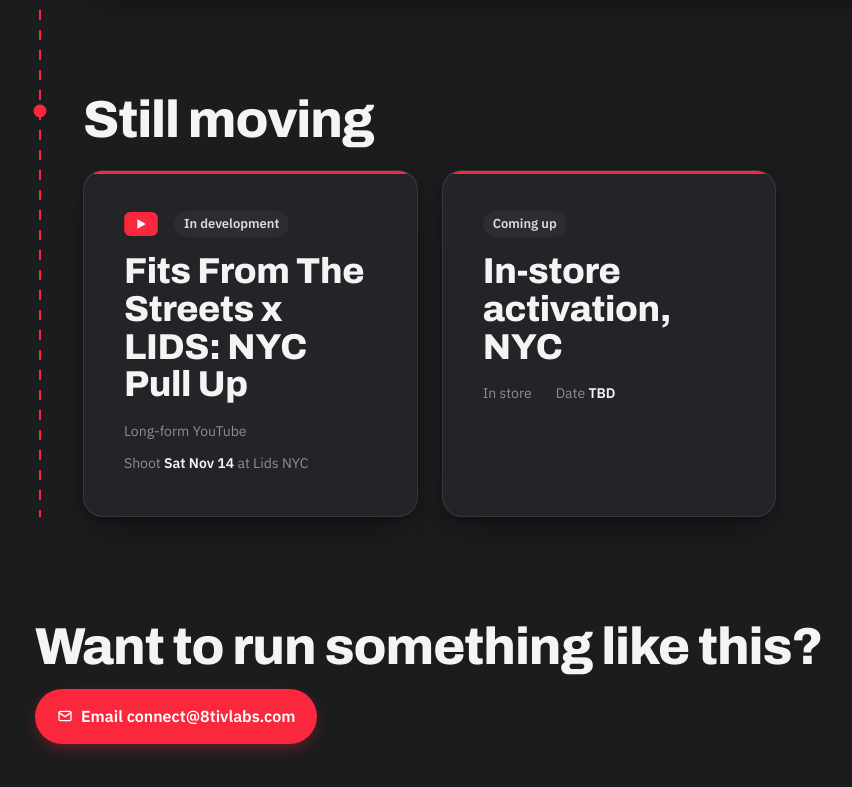
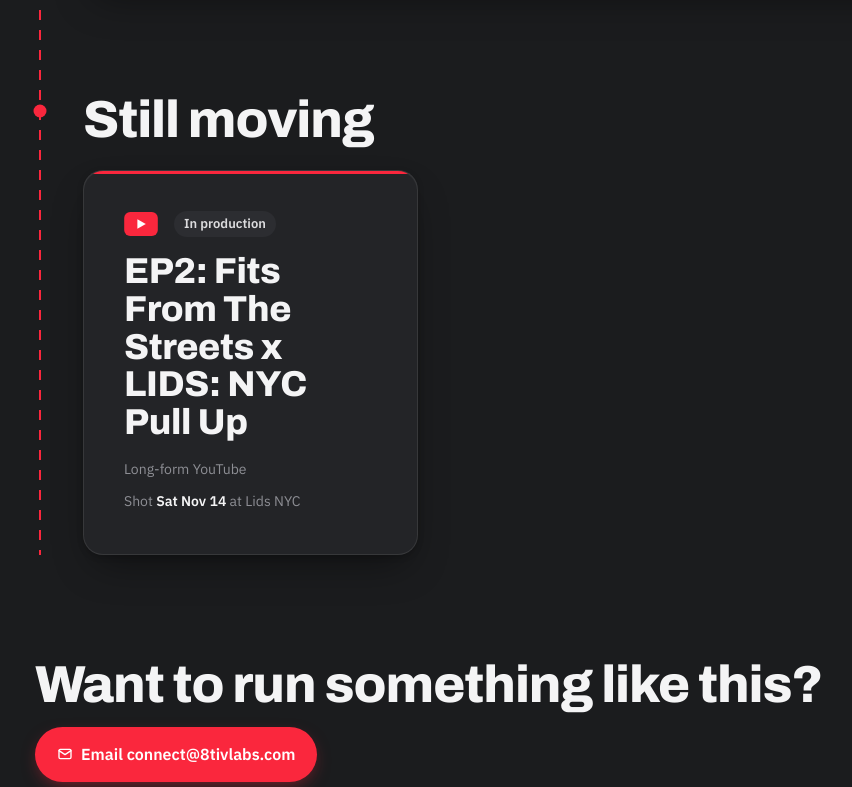
Before and after one commit to blurredspaces/lids-8tivlabs, a plain HTML site: page campaign.html in a window 1280 px wide. Shown: the part 5986-6773 px from the top of the page, without its empty margins (55-907 px from the left). Drawn offline with Linux system fonts and the light colour scheme.

Commit message:
Remove the finished in-store activation from the case study
Still moving now holds only long-form EP2 (NYC Pull Up), marked In
production to match the one-sheet.

Co-Authored-By: Claude Opus 5.5 <noreply@anthropic.com>

```diff
--- a/campaign.html
+++ b/campaign.html
@@ -699,17 +699,10 @@
           <article class="lf reveal" data-reveal>
             <div class="lf-top">
               <svg class="yt-icon" viewBox="0 0 28 20" aria-hidden="true"><rect width="28" height="20" rx="5" fill="#fa273d"/><path d="M11 6l7 4-7 4z" fill="#fff"/></svg>
-              <span class="chip">In development</span>
+              <span class="chip">In production</span>
             </div>
-            <h3>Fits From The Streets x LIDS: NYC Pull Up</h3>
-            <p class="lf-meta"><span>Long-form YouTube</span><span>Shoot <b>Sat Nov 14</b> at Lids NYC</span></p>
-          </article>
-          <article class="lf reveal" data-reveal>
-            <div class="lf-top">
-              <span class="chip">Coming up</span>
-            </div>
-            <h3>In-store activation, NYC</h3>
-            <p class="lf-meta"><span>In store</span><span>Date <b>TBD</b></span></p>
+            <h3>EP2: Fits From The Streets x LIDS: NYC Pull Up</h3>
+            <p class="lf-meta"><span>Long-form YouTube</span><span>Shot <b>Sat Nov 14</b> at Lids NYC</span></p>
           </article>
         </div>
       </section>
```
Also changed, not shown: 1 other file.
